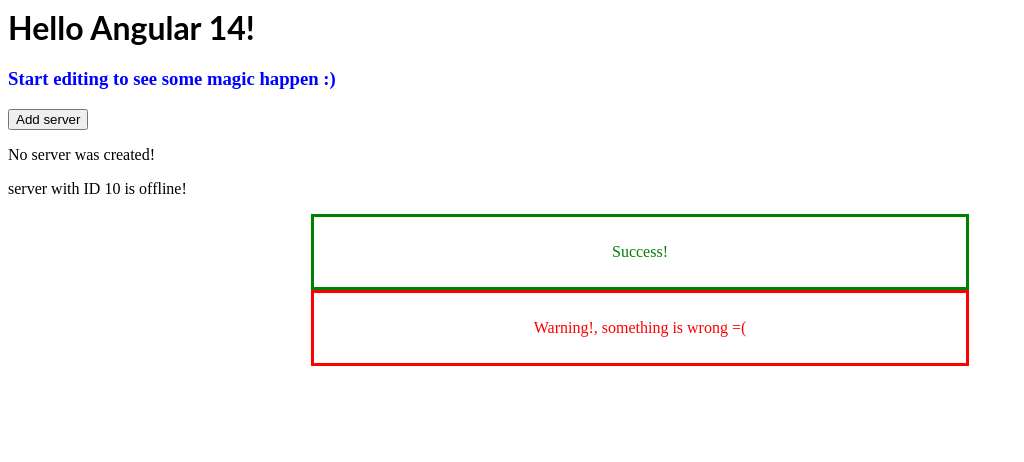
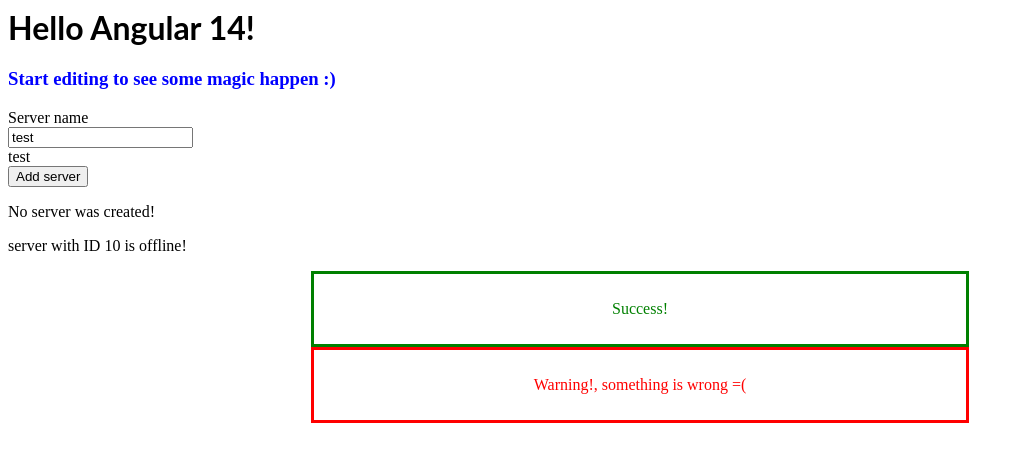
Before and after one commit to LucasToscano/angular-ivy-up4i7h, an Angular app: page / in a window 1280 px wide. Shown: the top 462 px of the page, without its empty margins (0-1024 px from the left). Built offline with nearby package versions, Linux system fonts and the light colour scheme.

Commit message:
2 files modified

```diff
--- a/src/app/servers/servers.component.html
+++ b/src/app/servers/servers.component.html
@@ -1,3 +1,20 @@
+<label>Server name</label>
+<br>
+<!--<input
+type="text"
+class="form-control"
+(input)="OnUpdateServerName($event)">
+-->
+<input
+type="text"
+class="form-control"
+[(ngModel)]="serverName">
+
+<br>
+<label>{{serverName}}</label>
+
+<br>
+
 <button
 class="btn btn-primary"
 [disabled]="!allowNewServer"
--- a/src/app/servers/servers.component.ts
+++ b/src/app/servers/servers.component.ts
@@ -8,6 +8,7 @@
 export class ServersComponent implements OnInit {
   allowNewServer = false;
   serverCreationStatus = "No server was created!";
+  serverName = "test";
 
   constructor() {
     setTimeout(() => {}, 2000);
@@ -20,6 +21,10 @@
     this.serverCreationStatus = "Server was create";
     this.allowNewServer = false;
   }
+  OnUpdateServerName(event: any) {
+    console.debug(event);
+    this.serverName = (<HTMLInputElement>event.target).value;
+  }
 
   ngOnInit() {}
 }
```
